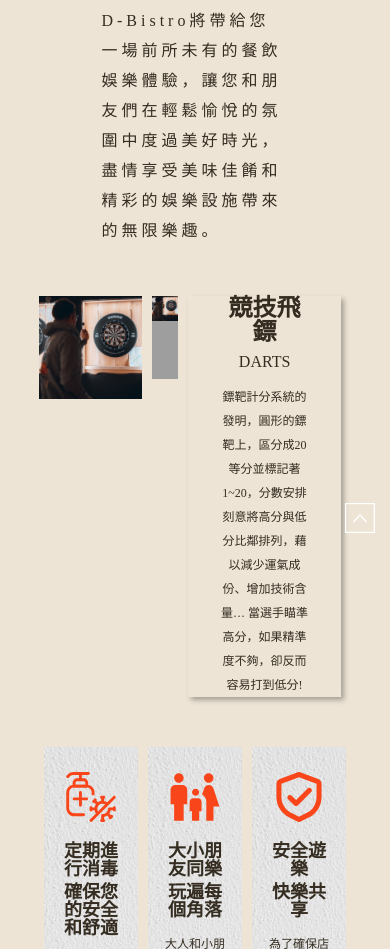
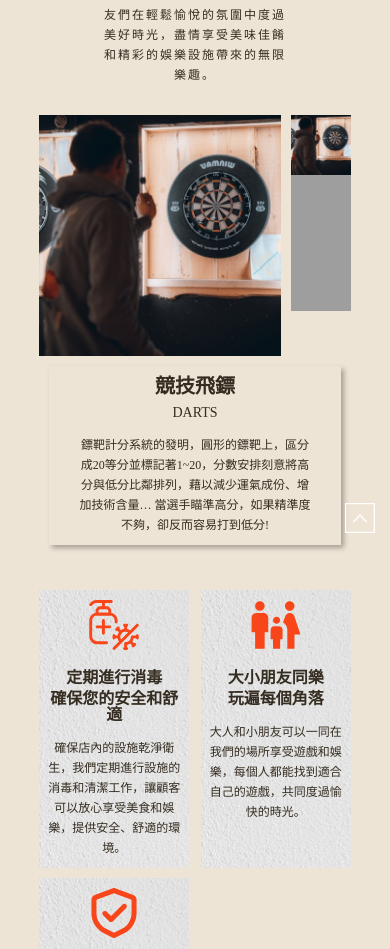
Before and after one commit to XinK0524/Dbistro, a plain HTML site: page info.html in a window 390 px wide. Shown: the part 296-1245 px from the top of the page. Drawn offline with Linux system fonts and the light colour scheme; grey boxes are pictures that could not be loaded.

Commit message:
0507 1400

```diff
--- a/css/info/banner.css
+++ b/css/info/banner.css
@@ -29,3 +29,13 @@
         bottom: -18px;
     }
 }
+
+@media screen and (max-width:430px) {
+    .section-banner .txt{
+        width: 80%;
+    }
+    .section-banner .txt span{
+        font-size: 60px;
+        bottom: -12px;
+    }
+}
--- a/css/info/facility.css
+++ b/css/info/facility.css
@@ -116,3 +116,57 @@
         line-height: 24px;
     }
 }
+
+
+@media screen and (max-width:430px) {
+    .section-facility{
+        padding: 30px 0;
+    }
+    .section-facility .container{
+        width: 80%;
+    }
+    .section-facility .container .card{
+        width: 100%;
+        display: flex;
+        flex-wrap: wrap;
+    }
+    .section-facility .container .card .pic-group{
+        width: 100%;
+        display: flex;
+    }
+    .section-facility .container .card .pic-group .pic-big{
+        width: 80%;
+        display: block;
+        margin-right: 10px;
+    }
+    .section-facility .container .card .pic-group .pic-smalls{
+        width: 20%;
+        display: flex;
+        flex-direction: column;
+    }
+    .section-facility .container .card .txt{
+        width: 100%;
+        margin:10px;
+        padding: 10px 30px;
+        font-size: 12px;
+        box-shadow: 3px 3px 5px rgba(0, 0, 0, 0.3);
+        color: #352D21;
+        text-align: center;
+        display: flex;
+        flex-direction: column;
+        justify-content: center;
+        align-items: center;
+    }
+    .section-facility .container .card .txt h2{
+        font-size: 20px;
+        font-weight: bold;
+        margin-bottom: 10px;
+    }
+    .section-facility .container .card .txt span{
+        margin-bottom: 15px;
+        font-size: 14px;
+    }
+    .section-facility .container .card .txt p{
+        line-height: 20px;
+    }
+}
--- a/css/info/placard.css
+++ b/css/info/placard.css
@@ -76,3 +76,37 @@
         line-height: 20px;
     }
 }
+
+@media screen and (max-width:430px) {
+    .section-placard{
+        padding-bottom: 50px;
+    }
+    .section-placard .container{
+        width: 80%;
+    }
+    .section-placard .container .card-group{
+        display: flex;
+        flex-wrap: wrap;
+        grid-row: 1;
+        justify-content: space-between;
+    }
+    .section-placard .container .card-group .card{
+        width: 45%;
+        padding: 10px 5px;
+        margin: 5px 0;
+
+    }
+    .section-placard .container .card-group .card .pic{
+        width: 50px;
+        height: 50px;
+    }
+
+    .section-placard .container .card-group .card .txt span{
+        font-size: 16px;
+        margin-top: 20px;
+    }
+    .section-placard .container .card-group .card .txt p{
+        font-size: 12px;
+        line-height: 20px;
+    }
+}
--- a/css/info/title.css
+++ b/css/info/title.css
@@ -43,3 +43,26 @@
         width: 60%;
     }
 }
+
+@media screen and (max-width:430px) {
+    .section-title{
+        padding-top: 30px;
+    }
+    .section-title .container{
+        width: 80%;
+    }
+    .section-title .container h2{
+        font-size: 16px;
+        border-bottom: 2px solid #DBA33C;
+        padding: 0 15px 20px;
+        margin: 0 auto 15px;
+    }
+    .section-title .container p{
+        width: 60%;
+        letter-spacing: 2px;
+        font-size: 12px;
+        line-height: 20px;
+        text-align: center;
+    }
+
+}
```
Also changed, not shown: about.html (+2 -2 lines), css/tasty/meun.css (+5 -3 lines), img/about/bg-left.png (added), img/about/bg-right.png (added).
